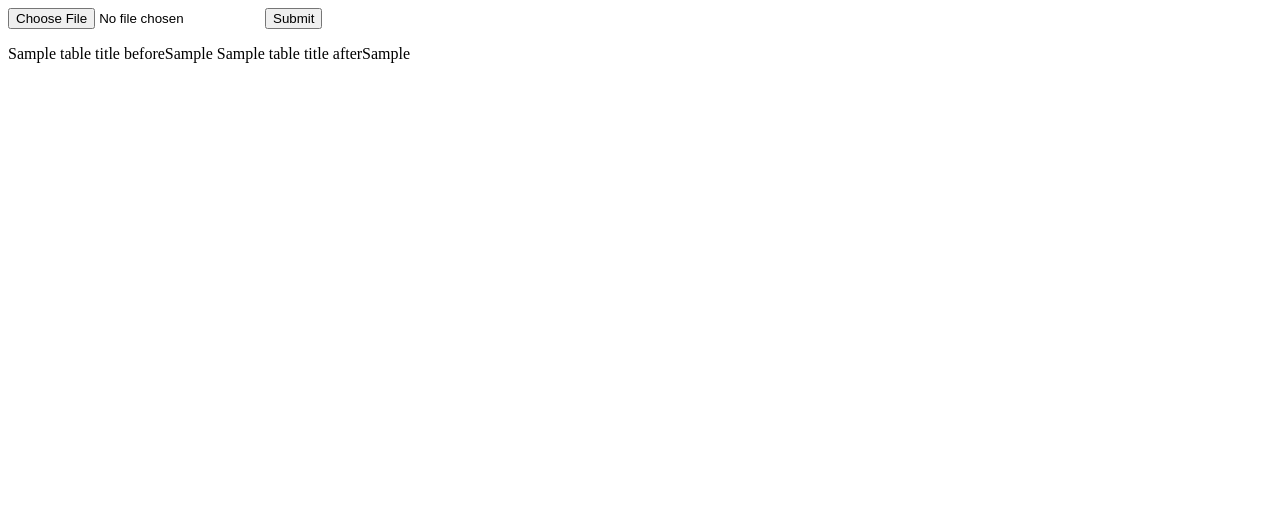
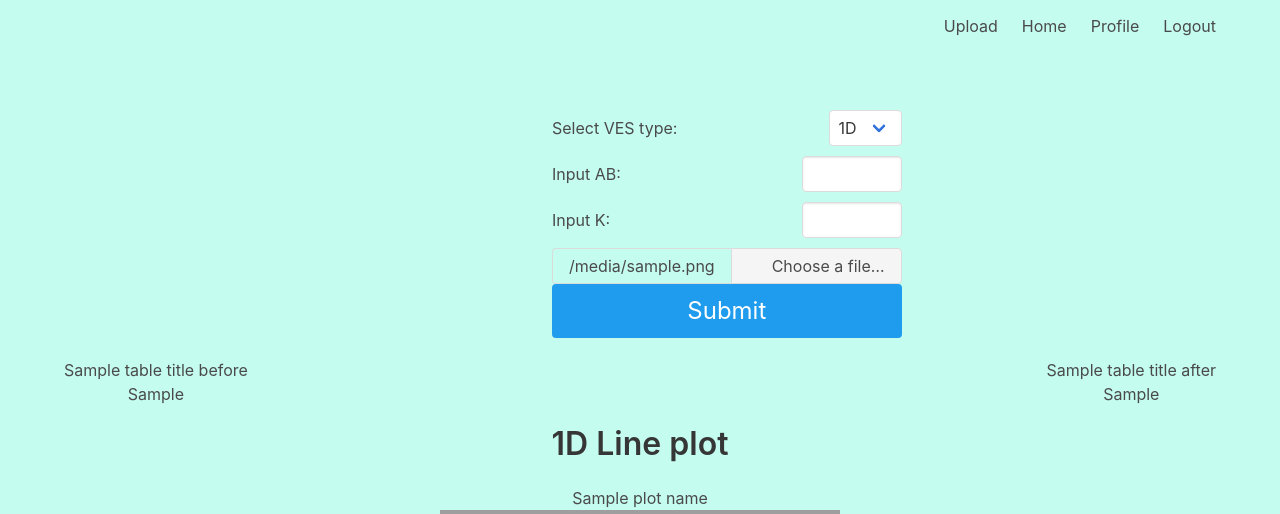
Before and after one commit to Landviser-LLC/landmapper, a Flask app: template Landviser/templates/upload.html in a window 1280 px wide. Shown: the top 514 px of the page. Before the commit the page ends 63 px from the top, so only its background shows below. Run offline with Flask 2, Linux system fonts and the light colour scheme; a user stored in the database is signed in; the template is opened without the code that fills it: most values are stand-ins (such as "Sample title", 1, 10 or a date in 2020); grey boxes are pictures that could not be loaded.

Commit message:
changed html, and added javascript functions

```diff
--- a/Landviser/templates/upload.html
+++ b/Landviser/templates/upload.html
@@ -1,8 +1,105 @@
+{% extends "base.html" %}
 {% block content %}
-<form action="http://localhost:5000/upload" method="POST"
-      enctype="multipart/form-data">
-    <input type="file" name="file"/>
-    <input type="submit"/>
-</form>
-<div>{{ table_title_before|safe }}{{ table_before|safe }} {{ table_title_after|safe }}{{ table_after|safe }}</div>
+<style>
+    .file-form{
+        margin: auto;
+        width: 50%;
+        padding-left:200px;
+
+    }
+    .dataframe{
+        margin: auto;
+        width: 50%;
+        padding:10px;
+    }
+    .table-with-title{
+            margin-top:20px;
+    }
+    .select-VES-type{
+        display:flex;
+        justify-content: space-between;
+        align-items: center;
+        margin-top: 10px;
+        margin-bottom: 10px;
+    }
+    .input-a-parameter, .input-k-parameter{
+        display:flex;
+        justify-content: space-between;
+        align-items: center;
+        margin-bottom: 10px;
+    }
+    .input-a, .input-k{
+        width:100px;
+    }
+    .tables-block{
+        display:flex;
+        justify-content:space-between;
+        margin-bottom:20px;
+    }
+
+
+</style>
+
+<div class="file file-form">
+    <form action="http://localhost:5000/upload" method="POST"
+          enctype="multipart/form-data">
+        <div class="select select-VES-type">
+            <p>Select VES type: </p>
+            <select name="VES-type-select" id="VES-type-select">
+                <option value="1" id="VES-type-1">1D</option>
+                <option value="2" id="VES-type-2">2D</option>
+            </select>
+        </div>
+        <div class="input-a-parameter" id="input-a-parameter">
+            <p>Input AB: </p>
+            <input class="input is-normal input-a" type="text" name="a-parameter"/>
+        </div>
+        <div class="input-k-parameter" id="input-k-parameter">
+            <p>Input K: </p>
+            <input class="input is-normal input-k" type="text" name="k-parameter"/>
+        </div>
+        <div class="file has-name is-right">
+            <label class="file-label">
+                <input class="file-input" type="file" name="file"/>
+                <span class="file-cta">
+      <span class="file-icon">
+        <i class="fas fa-upload"></i>
+      </span>
+      <span class="file-label">
+        Choose a file…
+      </span>
+    </span>
+                <span class="file-name">
+      {{ file_name }}
+    </span>
+            </label>
+        </div>
+
+        <input type="submit" class="button is-block is-info is-large is-fullwidth"/>
+
+    </form>
+</div>
+<div class="tables-block" style="visibility: {{ is_hidden_plot_block }}">
+    <div class="table-with-title">{{ table_title_before|safe }}<br>{{ table_before|safe }}</div>
+    <div class="table-with-title">{{ table_title_after|safe }}<br>{{ table_after|safe }}</div>
+</div>
+<div style="visibility: {{ is_hidden_plot_block }}">
+    <h1 class="title">
+        1D Line plot
+    </h1>
+    <p>
+        {{ plot_name }}
+    </p>
+    <img src="{{ plot_path }}" alt="Chart">
+</div>
+<div style="visibility: {{ is_hidden_plot_block_2d }}">
+    <h1 class="title">
+        2D Line plot
+    </h1>
+    <p>
+        {{ plot_name }}
+    </p>
+    <img src="{{ plot_path_2d }}" alt="Chart">
+</div>
+<script type="text/javascript" src="{{ url_for('static', filename='functions.js')}}"></script>
 {% endblock %}
```
